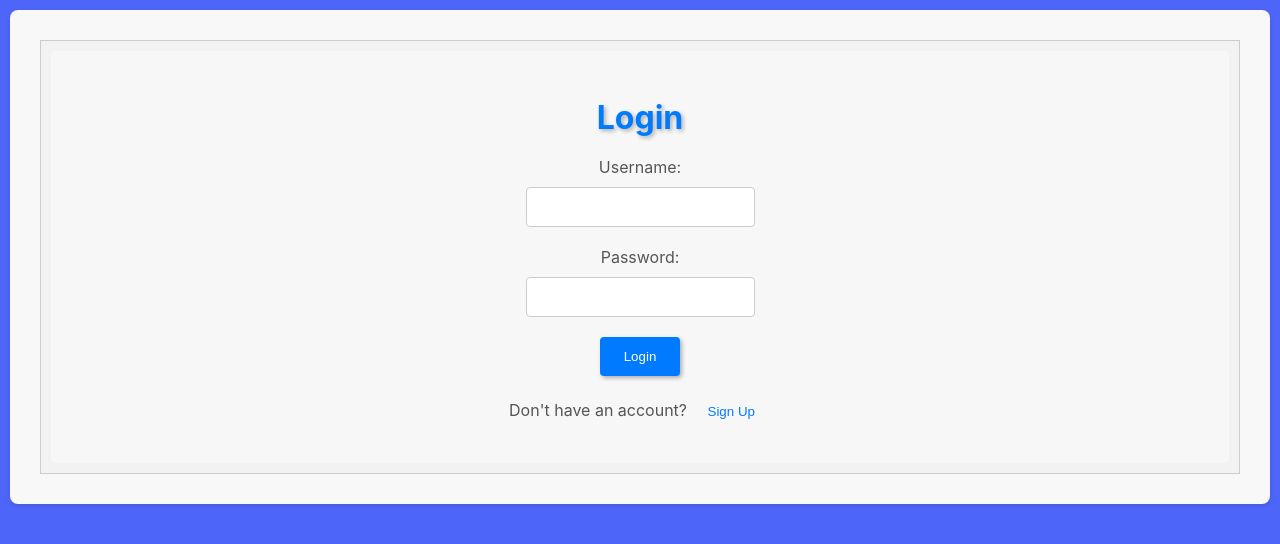
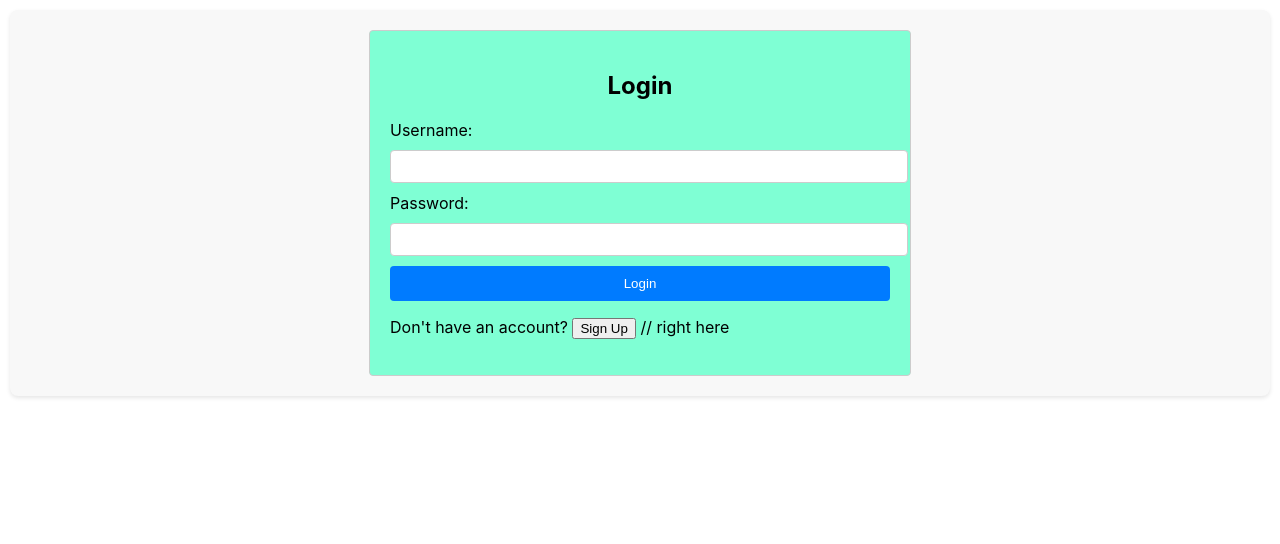
Before and after one commit to Lukefrotts227/turtlehackcollabclimate, a React (Create React App) app: page / in a window 1280 px wide. Shown: the top 544 px of the page. Built offline with nearby package versions, Linux system fonts and the light colour scheme.

Commit message:
Add files via upload

```diff
--- a/src/comp/authcontainer.js
+++ b/src/comp/authcontainer.js
@@ -2,20 +2,10 @@ import React, { useState } from 'react';
 import Login from './login';
 import Signup from './signup';
 import Basic from './studentpage'
-import GasExact from './emissdata';
-import DieselExact from './diesel';
-import Food from './food';
-import Combo from './groupcollab';
 
 function AuthContainer() {
     const [showLogin, setShowLogin] = useState(true);
     const [isAuthenticated, setIsAuthenticated] = useState(false);
-
-    const [username, setUsername] = useState('');
-
-    function setUsernameCallback(username) {
-        setUsername(username);
-      }
 
     function handleLoginClick() {
       setShowLogin(true);
@@ -25,30 +15,19 @@ function AuthContainer() {
       setShowLogin(false);
     }
     if (isAuthenticated) {
-        return( <div className = "container-auth-1">
-                <Basic />
-                {username && <GasExact username={username} />}
-                {username && <DieselExact username={username} />}
-                {username && <Food username={username} />}
-                {username && <Combo username={username} />}
-        </div>
-        );
+        return <Basic />;
       }
 
       return (
-        <div className = "container-auth-2" >
+        <div>
           {showLogin ? (
             <Login
               handleSignupClick={handleSignupClick}
               setIsAuthenticated={setIsAuthenticated}
-              setUsernameCallback={setUsernameCallback}
             />
-
           ) : (
             <Signup handleLoginClick={handleLoginClick} />
-
           )}
-
         </div>
       );
     }
--- a/src/comp/login.js
+++ b/src/comp/login.js
@@ -1,14 +1,11 @@
-import React, { useState } from 'react';
+import React, { useState, useEffect } from 'react';
+import AuthContainer from './authcontainer';
 import axios from 'axios';
-
 import './styles.css';
 
-function Login({ handleSignupClick, setIsAuthenticated, setUsernameCallback }) {
+function Login({ handleSignupClick, setIsAuthenticated  }){
     const [username, setUsername] = useState('');
     const [password, setPassword] = useState('');
-  const [error, setError] = useState('');
-
-
 
     function handleUsernameChange(event) {
       setUsername(event.target.value);
@@ -22,61 +19,61 @@ function Login({ handleSignupClick, setIsAuthenticated, setUsernameCallback }) {
     async function handleFormSubmit(event) {
       event.preventDefault();
 
+      // Perform login/authentication logic here
       try {
-      const response = await axios.post('http://127.0.0.1:5000/users/login', {
+        // Perform login/authentication logic here
+        const response = await axios.post('/users/login', {
           username,
           password
         });
         console.log(response.data);
-
-      // Check the response for authentication success
-      if (response.data.success) {
-        // Update the authentication state
+        // Handle the response or redirect to a success page
         setIsAuthenticated(true);
-        setUsernameCallback(username);
-        //sendUserName(username)
-      } else {
-        setError('Invalid username or password');
-      }
       } catch (error) {
         console.error(error);
-      setError('An error occurred during login');
+        // Handle the error or display an error message
       }
+
 
       // Reset form inputs
       setUsername('');
       setPassword('');
+
+      // Redirect to the desired page (StudentPage)
+      setIsAuthenticated(true);
     }
 
     return (
-    <div className="container-log">
-      <h2 className = "header-log-1">Login</h2>
-      <form className="form-log-1" onSubmit={handleFormSubmit}>
-        <label className = "label-log-1" htmlFor="username">Username:</label>
-        <input className = "input-log-1"
+      <div className="container">
+        <h2>Login</h2>
+        <form className="form" onSubmit={handleFormSubmit}>
+          <label htmlFor="username">Username:</label>
+          <input
             type="text"
             id="username"
             value={username}
             onChange={handleUsernameChange}
           />
-        <label className = "label-log-2" htmlFor="password">Password:</label>
-        <input className = "input-log-2"
+          <label htmlFor="password">Password:</label>
+          <input
             type="password"
             id="password"
             value={password}
             onChange={handlePasswordChange}
           />
-        {error && <p className="error">{error}</p>}
-        <button type="submit" className="btn-log-1">
+          <button type="submit" className="btn">
             Login
           </button>
         </form>
-      <p className = "log-par-1">
-        Don't have an account?{' '}
-        <button className = "btn-log-2" onClick={handleSignupClick}>Sign Up</button>
+        <p>
+        Don't have an account? <button onClick={handleSignupClick}>Sign Up</button> // right here
         </p>
       </div>
     );
   }
 
+
+
+
+
 export default Login;
--- a/src/comp/signup.js
+++ b/src/comp/signup.js
@@ -1,8 +1,9 @@
-import React, { useState } from 'react';
+import React, {useState} from 'react';
 import axios from 'axios';
 import './styles.css';
 
-function Signup({ handleLoginClick }) {
+
+function Signup({ handleLoginClick }){
     const [username, setUsername] = useState('');
     const [password, setPassword] = useState('');
 
@@ -17,12 +18,13 @@ function Signup({ handleLoginClick }) {
     async function handleFormSubmit(event) {
       event.preventDefault();
 
+      // Perform signup logic here
       try {
-      const formData = new URLSearchParams();
-      formData.append('username', username);
-      formData.append('password', password);
-
-      const response = await axios.post('http://127.0.0.1:5000/users/signup', formData);
+        // Perform signup logic here
+        const response = await axios.post('/users/signup', {
+          username,
+          password
+        });
         console.log(response.data);
         // Redirect to the login page
         window.location.href = '/login';
@@ -40,29 +42,29 @@ function Signup({ handleLoginClick }) {
     }
 
     return (
-    <div className="container-sign">
-      <h2 className="header-sign-1">  Sign Up</h2>
-      <form className="form-sign-1" onSubmit={handleFormSubmit}>
-        <label className="label-sign-1" htmlFor="username">Username:</label>
-        <input className = "input-sign-1"
+      <div className="container">
+        <h2>Sign Up</h2>
+        <form className="form" onSubmit={handleFormSubmit}>
+          <label htmlFor="username">Username:</label>
+          <input
             type="text"
             id="username"
             value={username}
             onChange={handleUsernameChange}
           />
-        <label className = "label-sign-2" htmlFor="password">Password:</label>
-        <input className = "input-sign-2"
+          <label htmlFor="password">Password:</label>
+          <input
             type="password"
             id="password"
             value={password}
             onChange={handlePasswordChange}
           />
-        <button type="submit" className="btn-sign-1">
+          <button type="submit" className="btn">
             Sign Up
           </button>
         </form>
-      <p className = "p-sign-1">
-        Already have an account? <button className = "btn-sign-2" onClick={handleLoginClick}>Login</button>
+        <p>
+        Already have an account? <button onClick={handleLoginClick}>Login</button> // right here
       </p>
       </div>
     );
--- a/src/comp/styles.css
+++ b/src/comp/styles.css
@@ -1,104 +1,55 @@
 
-  body {
-    background-color: #1836f8c3;
+  .password-input-container {
+    position: relative;
+  }
+
+  .show-password-toggle {
+    position: absolute;
+    top: 50%;
+    right: 5px;
+    transform: translateY(-50%);
+    background: none;
+    border: none;
+    color: #c8b6b6;
+    cursor: pointer;
+    font-size: 14px;
+    outline: none;
   }
 
 
-.btn-combo-1{
-    padding: 10px 20px;
-    font-size: 16px;
-    background-color: #007bff;
-    color: #fff;
-    border: none;
+.container {
+    max-width: 500px;
+    max-height: 900px;
+    margin: 0 auto;
+    padding: 20px;
+    border: 1px solid #ccc;
     border-radius: 4px;
-    cursor: pointer;
-}
-
-.paragraph-combo-1 {
-    font-size: 16px;
-    line-height: 1.5;
-    color: #333;
-    margin-top: 20px;
-    margin-bottom: 20px;
-    text-align: center;
+    background-color:aquamarine
   }
 
-
-
-  /* food page */
-
-  .container-food-1 {
-    padding: 20px;
-    background-color: #f8f8f8;
+  h2 {
+    text-align: center;
     margin-bottom: 20px;
   }
 
-  .header-food-1 {
-    font-size: 24px;
-    margin-bottom: 10px;
-    text-align: center;
-  }
-
-
-  .paragraph-food-1 {
-    font-size: 16px;
-    color: #555;
-    margin-bottom: 20px;
-    text-align: center;
-  }
-
-
-  .form-food-1 {
-    text-align: center;
-  }
-
-  .container-food-2 {
-    display: flex;
-    flex-direction: column;
-    align-items: center;
-  }
-
-  .container-food-3 {
+  .form label,
+  .form input {
+    display: block;
+    width: 100%;
     margin-bottom: 10px;
   }
 
-  .label-food-1 {
-    display: block;
-    font-size: 18px;
-    margin-bottom: 5px;
+  .form input[type='text'],
+  .form input[type='password'] {
+    padding: 8px;
+    border-radius: 4px;
+    border: 1px solid #ccc;
   }
 
-  .input-food-1 {
-    padding: 5px;
-    font-size: 16px;
+  .btn {
+    display: block;
     width: 100%;
-    box-sizing: border-box;
-    border: 1px solid #ccc;
-    border-radius: 4px;
-  }
-
-  .container-food-4 {
-    margin-bottom: 10px;
-  }
-
-  .label-food-2 {
-    display: block;
-    font-size: 16px;
-    margin-bottom: 5px;
-  }
-
-  .input-food-2 {
-    padding: 5px;
-    font-size: 14px;
-    width: 100%;
-    box-sizing: border-box;
-    border: 1px solid #ccc;
-    border-radius: 4px;
-  }
-
-  .btn-food-1 {
-    padding: 10px 20px;
-    font-size: 16px;
+    padding: 10px;
     background-color: #007bff;
     color: #fff;
     border: none;
@@ -106,296 +57,13 @@
     cursor: pointer;
   }
 
-  .btn-food-1:hover {
-    background-color: #0056b3;
-  }
-
-
-
-
-
-
-  /* Diesel page */
-
-  .btn-diesel-1{
-    display: inline-block;
-    padding: 10px 20px;
-    background-color: #007bff;
-    color: #fff;
-    border: none;
-    border-radius: 4px;
-    cursor: pointer;
-    font-size: 16px;
-    text-align: center;
-    text-decoration: none;
-    transition: background-color 0.3s ease;
-
-  }
-
-  .container-diesel {
-    padding: 20px;
-    background-color: #f8f8f8;
-    margin-bottom: 20px;
-  }
-
-  .form-diesel-1 {
+  .toggle-text {
     text-align: center;
   }
 
-  .label-diesel-1 {
-    display: block;
-    font-size: 18px;
-    margin-bottom: 10px;
-  }
-
-  .input-diesel-1 {
-    padding: 5px;
-    font-size: 16px;
-    width: 100%;
-    box-sizing: border-box;
-    border: 1px solid #ccc;
-    border-radius: 4px;
-  }
-
-
-
-
-  /* Gas page */
-
-  .btn-gas-1{
-    display: inline-block;
-    padding: 10px 20px;
-    background-color: #007bff;
-    color: #fff;
-    border: none;
-    border-radius: 4px;
-    cursor: pointer;
-    font-size: 16px;
-    text-align: center;
-    text-decoration: none;
-    transition: background-color 0.3s ease;
-  }
-
-  .container-gas {
-    padding: 20px;
-    background-color: #f8f8f8;
-    margin-bottom: 20px;
-  }
-
-  .form-gas-1 {
-    text-align: center;
-  }
-
-  .label-gas-1 {
-    display: block;
-    font-size: 18px;
-    margin-bottom: 10px;
-  }
-
-  .input-gas-1 {
-    padding: 5px;
-    font-size: 16px;
-    width: 100%;
-    box-sizing: border-box;
-    border: 1px solid #ccc;
-    border-radius: 4px;
-  }
-
-
-  /* student page */
-
-
-  .container-intro {
-    text-align: center;
-    padding: 20px;
-    background-color: #f8f8f8;
-    margin-bottom: 20px;
-  }
-
-  .header-intro-1 {
-    font-size: 24px;
-    margin-bottom: 10px;
-  }
-
-  .paragraph-intro-1 {
-    font-size: 18px;
-    color: #555;
-  }
-
-
-  /* authcontainer */
-
-
-  .container-auth-2 {
-    background-color: #f2f2f2;
-    border: 1px solid #ccc;
-    padding: 10px;
-    margin: 10px;
-  }
-
-  .container-auth-1 {
-    background-color: #fff;
-    border: 2px solid #007bff;
-    padding: 20px;
-    margin: 10px;
-    border-radius: 4px;
-    box-shadow: 0 2px 4px rgba(0, 0, 0, 0.1);
-  }
-
-
-
-
-  /* login page */
-  .container-log {
-    display: flex;
-    flex-direction: column;
-    align-items: center;
-    justify-content: center;
-    background-color: #f7f7f7;
-    padding: 20px;
-    border-radius: 4px;
-  }
-
-  .header-log-1 {
-    font-size: 32px;
-    margin-bottom: 20px;
-    color: #007bff;
-    text-shadow: 2px 2px 4px rgba(0, 0, 0, 0.3);
-  }
-
-  .form-log-1 {
-    display: flex;
-    flex-direction: column;
-    align-items: center;
-    justify-content: center;
-  }
-
-  .label-log-1,
-  .label-log-2 {
-    margin-bottom: 10px;
-    color: #555;
-  }
-
-  .input-log-1,
-  .input-log-2 {
-    padding: 10px;
-    margin-bottom: 20px;
-    border: 1px solid #ccc;
-    border-radius: 4px;
-    font-size: 16px;
-  }
-
-  .error {
-    color: red;
-    font-size: 14px;
-    margin-bottom: 20px;
-  }
-
-  .btn-log-1 {
-    padding: 12px 24px;
-    background-color: #007bff;
-    color: #fff;
-    border: none;
-    border-radius: 4px;
-    cursor: pointer;
-    box-shadow: 2px 2px 4px rgba(0, 0, 0, 0.3);
-    transition: background-color 0.3s ease;
-  }
-
-  .btn-log-1:hover {
-    background-color: #0056b3;
-  }
-
-  .log-par-1 {
-    margin-top: 20px;
-    color: #555;
-  }
-
-  .btn-log-2 {
-    padding: 8px 16px;
+  .toggle-btn {
     background-color: transparent;
     border: none;
     color: #007bff;
     cursor: pointer;
-    transition: color 0.3s ease;
   }
-
-  .btn-log-2:hover {
-    color: #0056b3;
-  }
-
-
-
-/* Sign up page */
-.container-sign {
-    display: flex;
-    flex-direction: column;
-    align-items: center;
-    justify-content: center;
-    background-color: #f7f7f7;
-    padding: 20px;
-    border-radius: 4px;
-  }
-
-  .header-sign-1 {
-    font-size: 32px;
-    margin-bottom: 20px;
-    color: #007bff;
-    text-shadow: 2px 2px 4px rgba(0, 0, 0, 0.3);
-  }
-
-  .form-sign-1 {
-    display: flex;
-    flex-direction: column;
-    align-items: center;
-    justify-content: center;
-  }
-
-  .label-sign-1,
-  .label-sign-2 {
-    margin-bottom: 10px;
-    color: #555;
-  }
-
-  .input-sign-1,
-  .input-sign-2 {
-    padding: 10px;
-    margin-bottom: 20px;
-    border: 1px solid #ccc;
-    border-radius: 4px;
-    font-size: 16px;
-  }
-
-  .btn-sign-1 {
-    padding: 12px 24px;
-    background-color: #007bff;
-    color: #fff;
-    border: none;
-    border-radius: 4px;
-    cursor: pointer;
-    box-shadow: 2px 2px 4px rgba(0, 0, 0, 0.3);
-    transition: background-color 0.3s ease;
-  }
-
-  .btn-sign-1:hover {
-    background-color: #0056b3;
-  }
-
-  .p-sign-1 {
-    margin-top: 10px;
-    color: #555;
-  }
-
-  .btn-sign-2 {
-    padding: 8px 16px;
-    background-color: #007bff;
-    color: #fff;
-    border: none;
-    border-radius: 4px;
-    cursor: pointer;
-    transition: background-color 0.3s ease;
-  }
-
-  .btn-sign-2:hover {
-    background-color: #0056b3;
-  }
```
Also changed, not shown: src/comp/emissdata.js (deleted, +0 -49 lines), src/comp/studentpage.js (+3 -4 lines). Lines whose indentation alone changed are shown as unchanged.
